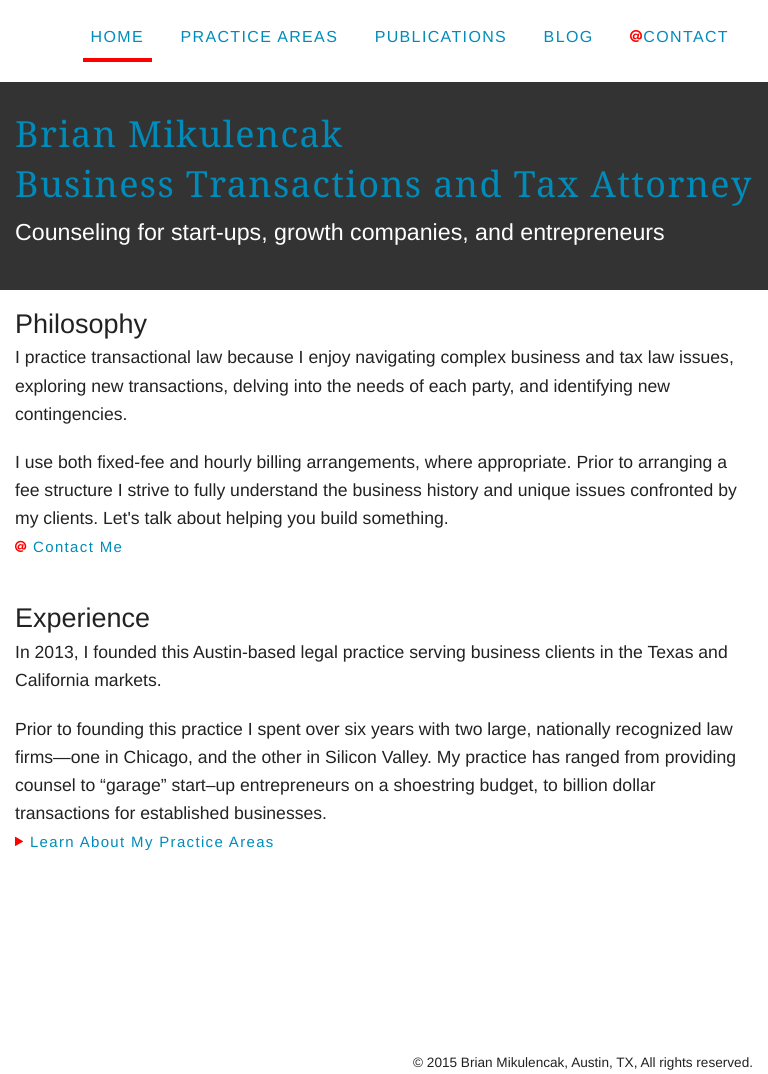
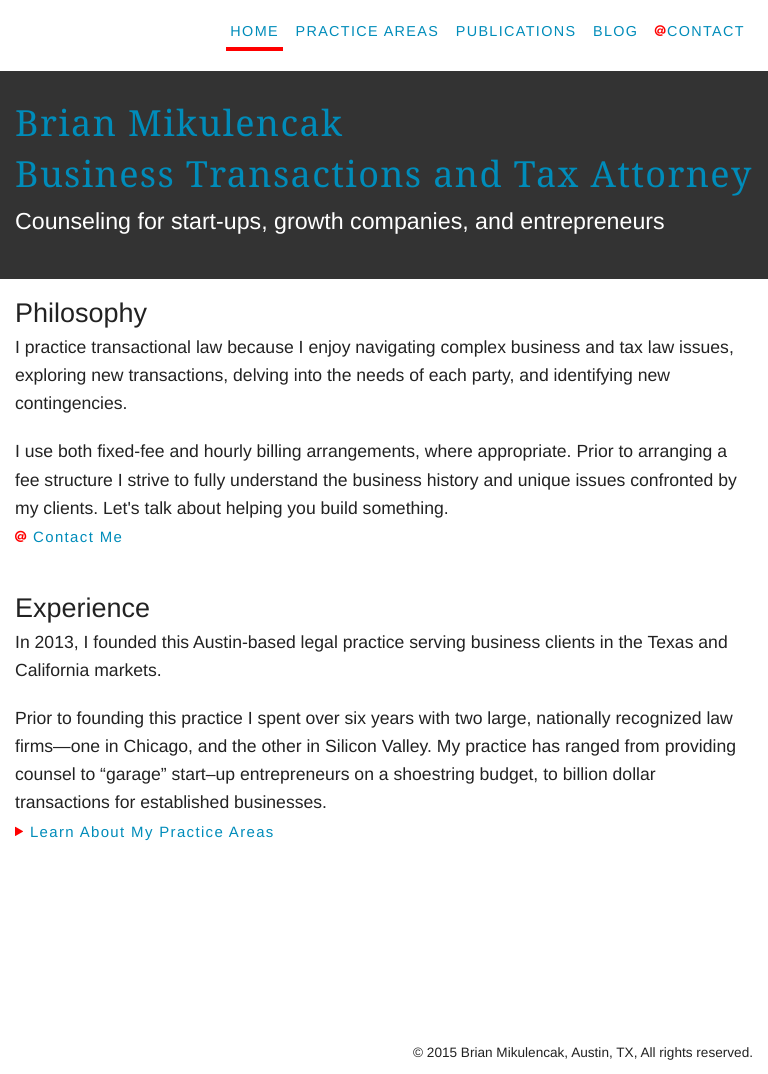
Before and after one commit to brianmik/bmaustinlaw, a Jekyll site: the page built from index.html, in a window 768 px wide. Built offline with Jekyll 4.4.1, drawn with Linux system fonts in a browser that asks for light colours; Markdown is read by kramdown in place of the engine named in the settings; comment, search, counter and statistics services are not loaded.

Commit message:
styling for small screens

```diff
--- a/css/main.css
+++ b/css/main.css
@@ -393,6 +393,12 @@ textarea {
 
 @media only screen and (min-width: 40.063em) and (max-width: 64em) {
 
+  .nav-item {
+    font-size: .9rem;
+    margin: 1rem .25rem 0 0;
+    padding: .25rem;
+  }
+
   .site-name {
     font-size: 2.25rem;
   }
```
